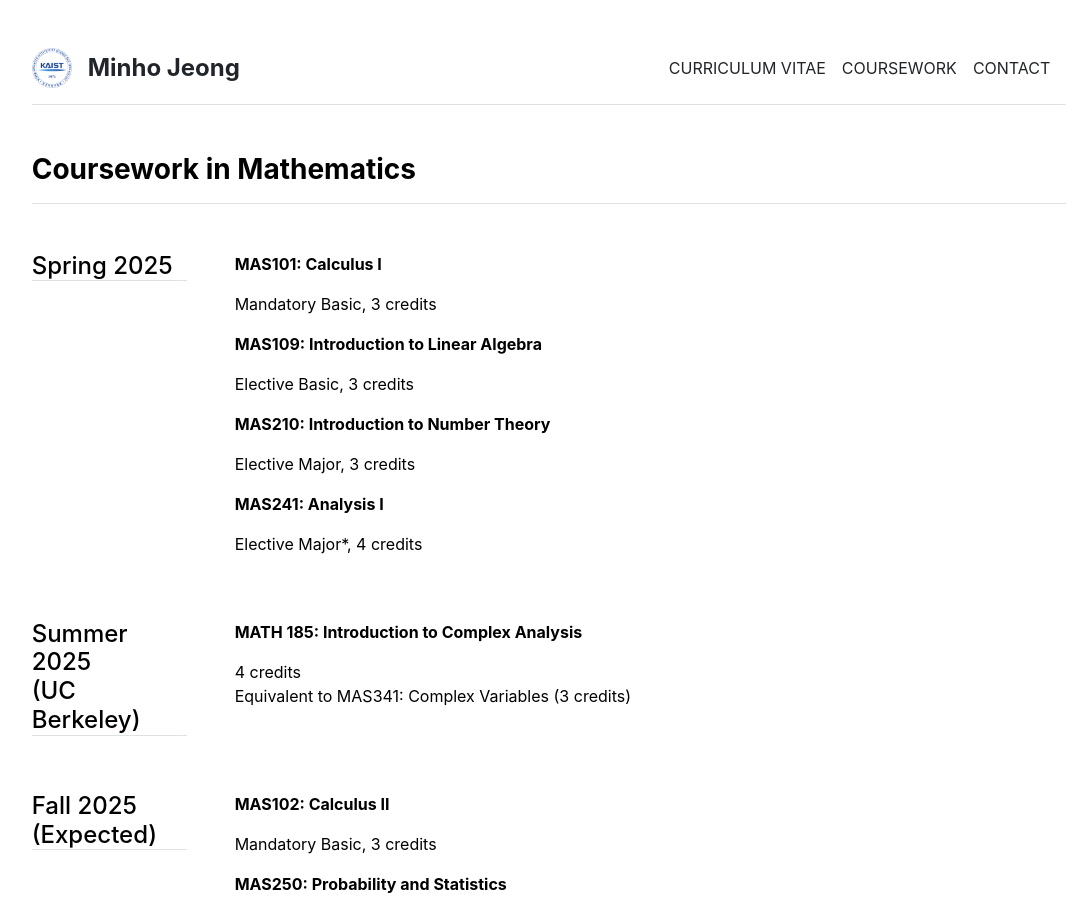
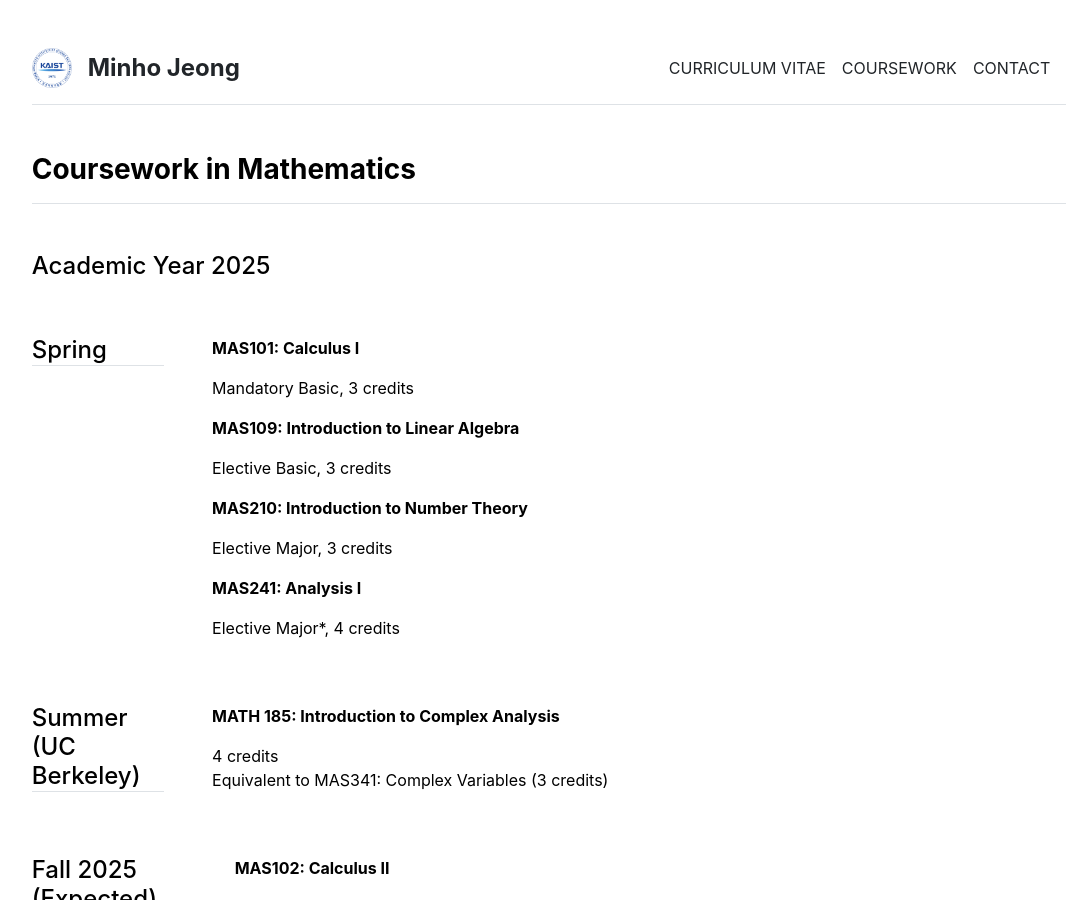
Before and after one commit to mino-jeong/mino-jeong.github.io, a Jekyll site: the page built from coursework.md, in a window 1280 px wide and 900 px high. Shown: the whole window, without its empty margins (91-1172 px from the left). Built offline with Jekyll 4.4.1, drawn with Linux system fonts in a browser that asks for light colours.

Commit message:
Update coursework.html

```diff
--- a/_layouts/coursework.html
+++ b/_layouts/coursework.html
@@ -9,10 +9,14 @@ layout: default
     <h3 class="fw-bold border-bottom pb-3 mb-5">Coursework in Mathematics</h3>
 
     <div class="row g-5 mb-5">
-      <div class="custom-col-2-5">
-        <h4 class="border-bottom">Spring 2025</h4>
+      <h4>Academic Year 2025</h4>
+    </div>
+
+    <div class="row g-5 mb-5">
+      <div class="col-md-2">
+        <h4 class="border-bottom">Spring</h4>
       </div>
-      <div class="custom-col-9-5">
+      <div class="col-md-10">
         {% for section in site.data.coursework.s25 %}
           <p class="fw-bold">{{ section.title }}</p>
           <p>{{ section.description }}</p>
@@ -21,10 +25,10 @@ layout: default
     </div>
 
     <div class="row g-5 mb-5">
-      <div class="custom-col-2-5">
-        <h4 class="border-bottom">Summer 2025<br>(UC Berkeley)</h4>
+      <div class="col-md-2">
+        <h4 class="border-bottom">Summer<br>(UC Berkeley)</h4>
       </div>
-      <div class="custom-col-9-5">
+      <div class="col-md-10">
         {% for section in site.data.coursework.su25 %}
           <p class="fw-bold">{{ section.title }}</p>
           <p>{{ section.description }}</p>
```
